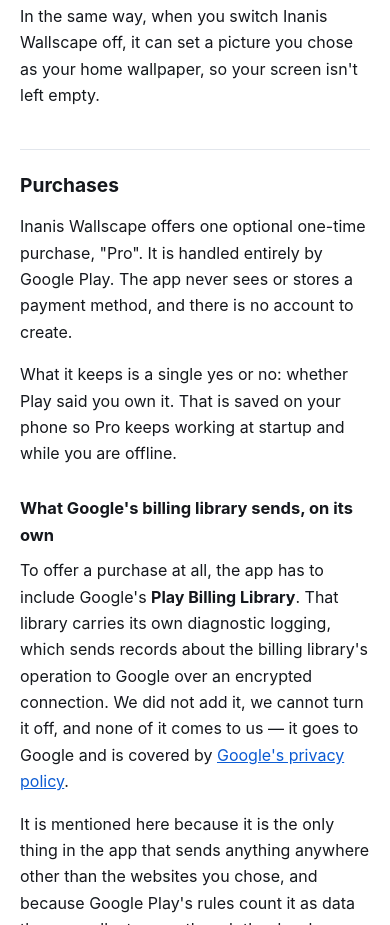
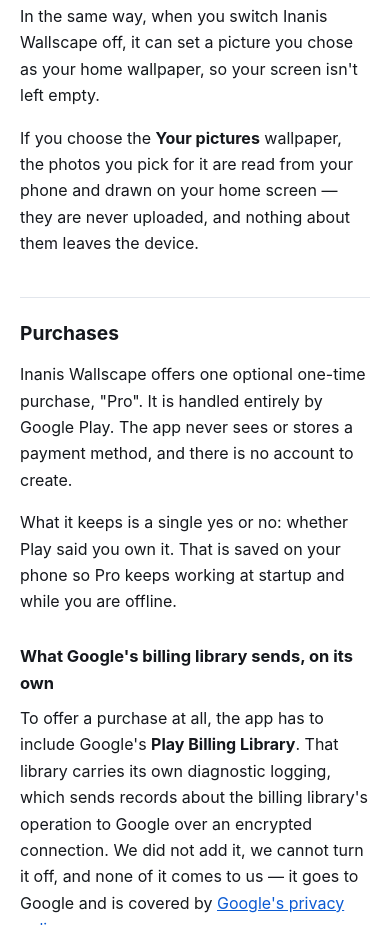
Before and after one commit to cavaeinanis-tech/wallscape-privacy, a plain HTML site: page index.html in a window 390 px wide. Shown: the part 8420-9345 px from the top of the page. Drawn offline with Linux system fonts and the light colour scheme.

Commit message:
The slideshow's pictures are read on the phone and never uploaded
One sentence, for the built-in "Your pictures" wallpaper arriving in
vc14. Rendered from docs/privacy-policy.md in the app repo by
tools/render_privacy_page.py, which is the only way this page is edited.

Co-Authored-By: Claude Opus 5 (1M context) <noreply@anthropic.com>

```diff
--- a/index.html
+++ b/index.html
@@ -162,6 +162,8 @@
 
 <p>In the same way, when you switch Inanis Wallscape off, it can set a picture you chose as your home wallpaper, so your screen isn't left empty.</p>
 
+<p>If you choose the <strong>Your pictures</strong> wallpaper, the photos you pick for it are read from your phone and drawn on your home screen — they are never uploaded, and nothing about them leaves the device.</p>
+
 <h2>Purchases</h2>
 
 <p>Inanis Wallscape offers one optional one-time purchase, "Pro". It is handled entirely by Google Play. The app never sees or stores a payment method, and there is no account to create.</p>
```
